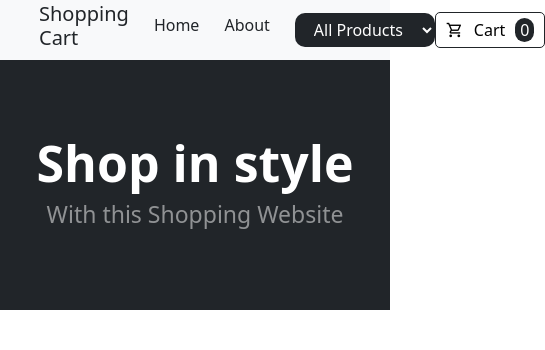
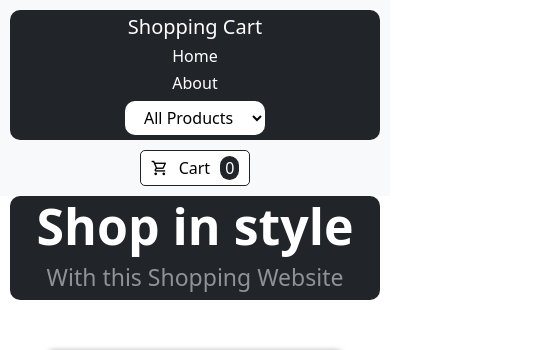
Before and after one commit to vickymj007/shopping-cart, a React (Create React App) app: page / in a window 390 px wide. Shown: the top 350 px of the page, 545 px wide, since content can reach past the window. Built offline with nearby package versions, Linux system fonts and the light colour scheme.

Commit message:
Added Media Queries

```diff
--- a/src/App.css
+++ b/src/App.css
@@ -5,6 +5,7 @@
 }
 .nav-container{
   background-color: #f8f9fa;
+  padding: 10px;
 }
 .nav-container > div {
   width: 80%;
@@ -17,7 +18,6 @@
   display: flex;
   gap:25px;
   align-items:center;
-  height: 60px;
 }
 .cart-btn{
   display: flex;
@@ -216,3 +216,37 @@
 .off{
   color: gray;
 }
+
+@media only screen and (max-width:580px){
+  .navbar-left-portion{
+    padding: 5px 0;
+    width: 100%;
+    color: #fff;
+    border-radius: 10px;
+    flex-direction: column;
+    gap:0;
+    background-color: #212529;
+    margin-bottom: 10px;
+  }
+  .nav-container > div {
+    flex-direction: column;
+    width: 100%;
+  }
+
+  .user-cart{
+    width: 250px;
+    gap: 10px;
+  }
+  .cart-details{
+    flex-direction: column;
+  }
+  .navbar-left-portion select {
+    background-color: #fff;
+    color: #000;
+  }
+  .header {
+    height: auto;
+    border-radius: 10px;
+    margin: 0 10px;
+  }
+}
```
